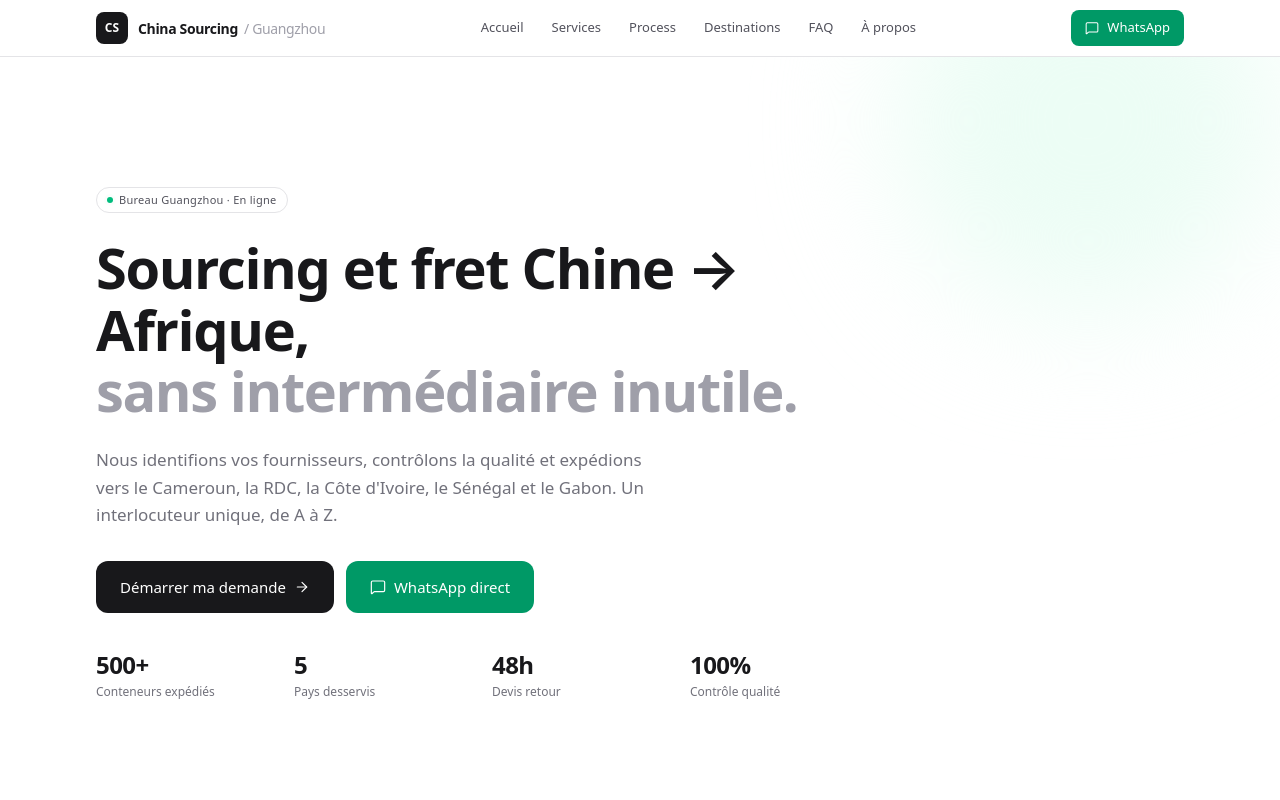
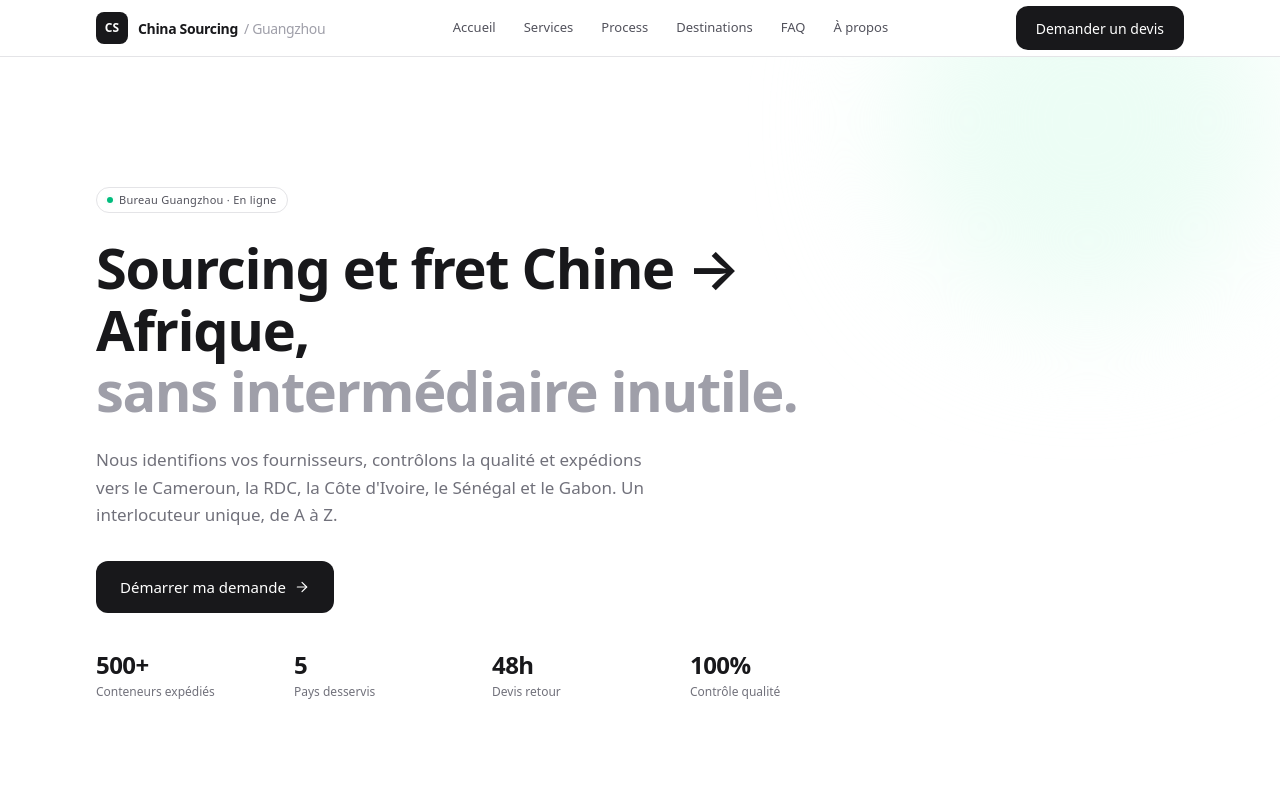
Before and after one commit to PATAWALA/China-Sourcing-, a Next.js app: page / in a window 1280 px wide. Shown: the top 800 px of the page. Built offline with nearby package versions, Linux system fonts and the light colour scheme.

Commit message:
984 update

```diff
--- a/src/components/layout/Footer.tsx
+++ b/src/components/layout/Footer.tsx
@@ -1,5 +1,5 @@
 import Link from "next/link";
-import { MapPin, Mail } from "lucide-react";
+import { MapPin, Mail, Phone } from "lucide-react";
 import { site } from "@/data/site";
 import { Container } from "@/components/ui/Container";
 
@@ -29,7 +29,10 @@ export function Footer() {
             <ul className="mt-4 flex flex-col gap-2.5">
               {site.nav.map((link) => (
                 <li key={link.href}>
-                  <Link href={link.href} className="text-[13px] text-zinc-500 transition-colors hover:text-zinc-900">
+                  <Link
+                    href={link.href}
+                    className="text-[13px] text-zinc-500 transition-colors hover:text-zinc-900"
+                  >
                     {link.label}
                   </Link>
                 </li>
@@ -50,7 +53,11 @@ export function Footer() {
                 <Mail className="h-3.5 w-3.5 text-zinc-400" strokeWidth={1.75} />
                 {site.email}
               </li>
-              <li>WhatsApp : {site.whatsapp.display}</li>
+              {/* WhatsApp en texte simple, pas un bouton */}
+              <li className="inline-flex items-center gap-2">
+                <Phone className="h-3.5 w-3.5 text-zinc-400" strokeWidth={1.75} />
+                {site.whatsapp.display}
+              </li>
             </ul>
           </div>
         </div>
--- a/src/components/layout/Navbar.tsx
+++ b/src/components/layout/Navbar.tsx
@@ -3,11 +3,11 @@
 import Link from "next/link";
 import { usePathname } from "next/navigation";
 import { useState } from "react";
-import { Menu, X, MessageSquare } from "lucide-react";
+import { Menu, X } from "lucide-react";
 import { site } from "@/data/site";
 import { cn } from "@/lib/utils";
 import { Container } from "@/components/ui/Container";
-import { buildWhatsAppUrl } from "@/lib/whatsapp";
+import { Button } from "@/components/ui/Button";
 
 export function Navbar() {
   const [open, setOpen] = useState(false);
@@ -44,16 +44,11 @@ export function Navbar() {
           })}
         </nav>
 
+        {/* CTA unique : la demande */}
         <div className="hidden md:block">
-          <a
-            href={buildWhatsAppUrl({ context: "Prise de contact depuis le site" })}
-            target="_blank"
-            rel="noopener noreferrer"
-            className="inline-flex h-9 items-center gap-2 rounded-lg bg-emerald-600 px-3.5 text-[13px] font-medium text-white transition-colors hover:bg-emerald-700"
-          >
-            <MessageSquare className="h-3.5 w-3.5" strokeWidth={1.75} />
-            WhatsApp
-          </a>
+          <Button href="/#contact" variant="primary">
+            Demander un devis
+          </Button>
         </div>
 
         <button
@@ -79,15 +74,11 @@ export function Navbar() {
                 {item.label}
               </Link>
             ))}
-            <a
-              href={buildWhatsAppUrl({ context: "Prise de contact depuis le menu mobile" })}
-              target="_blank"
-              rel="noopener noreferrer"
-              className="mt-2 flex items-center justify-center gap-2 rounded-xl bg-emerald-600 px-4 py-3 text-[14px] font-medium text-white"
-            >
-              <MessageSquare className="h-4 w-4" strokeWidth={1.75} />
-              Contacter sur WhatsApp
-            </a>
+            <div className="mt-2">
+              <Button href="/#contact" size="md" variant="primary" className="w-full">
+                Demander un devis
+              </Button>
+            </div>
           </Container>
         </div>
       )}
--- a/src/components/sections/Hero.tsx
+++ b/src/components/sections/Hero.tsx
@@ -1,9 +1,8 @@
-import { ArrowRight, MessageSquare } from "lucide-react";
+import { ArrowRight } from "lucide-react";
 import { Container } from "@/components/ui/Container";
 import { Button } from "@/components/ui/Button";
 import { Badge } from "@/components/ui/Badge";
 import { site } from "@/data/site";
-import { buildWhatsAppUrl } from "@/lib/whatsapp";
 
 export function Hero() {
   return (
@@ -29,20 +28,10 @@ export function Hero() {
             la RDC, la Côte d'Ivoire, le Sénégal et le Gabon. Un interlocuteur unique, de A à Z.
           </p>
 
-          <div className="mt-8 flex flex-col gap-3 sm:flex-row">
+          <div className="mt-8">
             <Button href="#contact" size="lg" variant="primary">
               Démarrer ma demande
               <ArrowRight className="h-4 w-4" strokeWidth={1.75} />
-            </Button>
-            <Button
-              href={buildWhatsAppUrl({ context: "Contact rapide depuis l'accueil" })}
-              size="lg"
-              variant="whatsapp"
-              target="_blank"
-              rel="noopener noreferrer"
-            >
-              <MessageSquare className="h-4 w-4" strokeWidth={1.75} />
-              WhatsApp direct
             </Button>
           </div>
 
```
